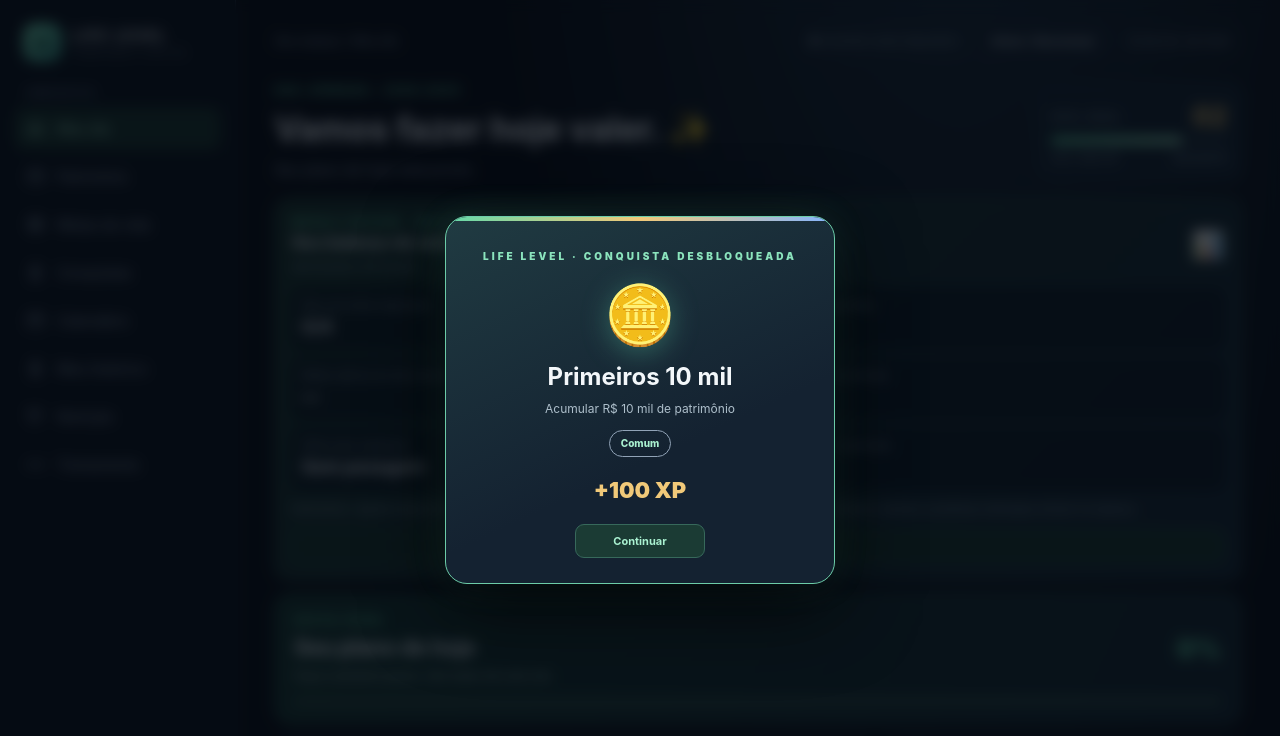
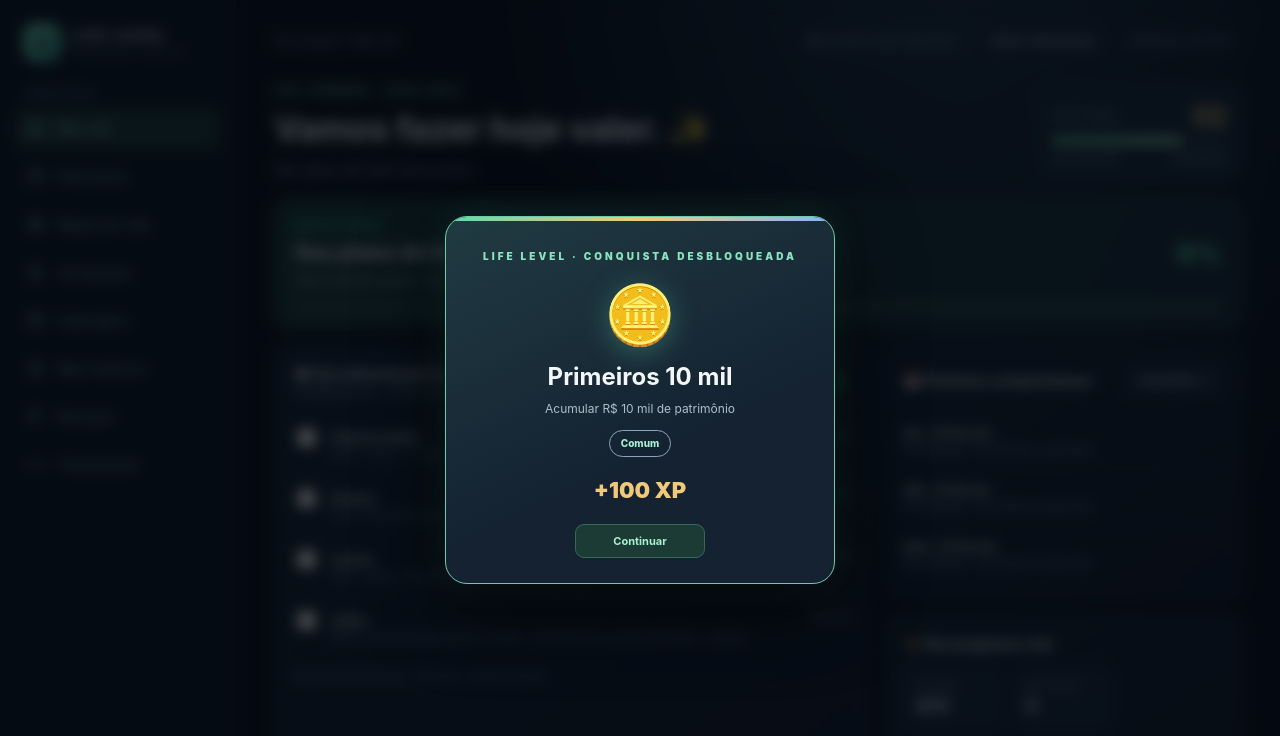
Before and after one commit to krugner98/Life-Level, a plain HTML site: page index.html in a window 1280 px wide. Shown: the top 736 px of the page. Drawn offline with nearby package versions, Linux system fonts and the light colour scheme.

Commit message:
Add files via upload

```diff
--- a/index.html
+++ b/index.html
@@ -703,12 +703,12 @@ function weekRange(reference){
 }
 function weeklyReviewHTML(){
  const now=new Date(),todayKey=iso(now);
- const pendingEnd=localStorage.getItem('lifelevel_weekly_review_pending');
- const isRelease=(now.getDay()===0&&now.getHours()>=20)||now.getDay()!==0;
- if(!pendingEnd&&!isRelease)return '';
- const reportEnd=pendingEnd||shift(todayKey, -(((now.getDay()+6)%7)+1));
- const range=weekRange(reportEnd);
- if(!pendingEnd)localStorage.setItem('lifelevel_weekly_review_pending',range.end);
+ // A revisão só é liberada no domingo, a partir das 20h.
+ if(now.getDay()!==0||now.getHours()<20)return '';
+ const range=weekRange(todayKey);
+ // A conclusão fica registrada por semana; não reaparece em outras renderizações.
+ const dismissedEnd=localStorage.getItem('lifelevel_weekly_review_dismissed');
+ if(dismissedEnd===range.end)return '';
  const days=Array.from({length:7},(_,i)=>shift(range.start,i));
  const mealsData=days.map(s=>nutritionTotals(s));
  const kcalDays=mealsData.filter(x=>x.done>0);
@@ -726,7 +726,8 @@ function weeklyReviewHTML(){
 }
 
 function dismissWeeklyReview(){
- localStorage.removeItem('lifelevel_weekly_review_pending');
+ const range=weekRange(iso(new Date()));
+ localStorage.setItem('lifelevel_weekly_review_dismissed',range.end);
  renderWeeklyReview();
  toast('Revisão semanal concluída');
 }
```
